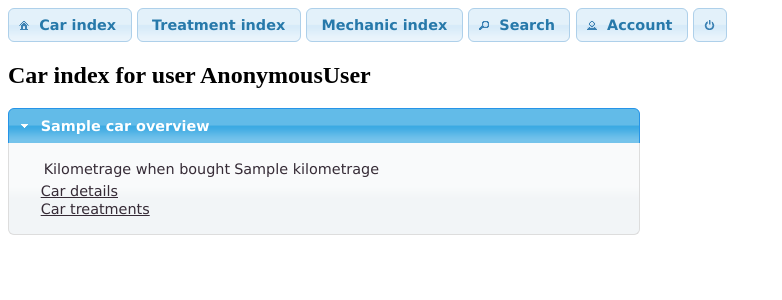
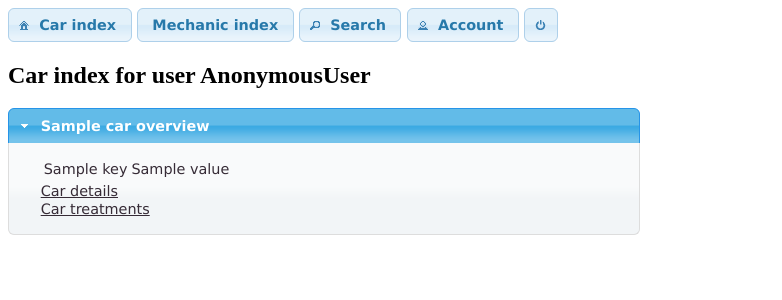
Before and after one commit to holandes22/carlog, a Django app: template src/carlog/static/templates/car/car_index.html in a window 1280 px wide. Shown: the top 300 px of the page, without its empty margins (0-782 px from the left). Run offline with Django 3.2, Linux system fonts and the light colour scheme; the template is opened without the code that fills it: most values are stand-ins (such as "Sample title", 1, 10 or a date in 2020).

Commit message:
-Improved the get_attrs method in entries models

```diff
--- a/src/carlog/static/templates/base.html
+++ b/src/carlog/static/templates/base.html
@@ -17,7 +17,6 @@
     <body>
     	<span id="navbar">
     		<a id='navbar_car_index' href='http://localhost:8000/carlog/car/index/'>Car index</a>
-    		<a id='navbar_treatment_index' href='http://localhost:8000/carlog/treatment/index/'>Treatment index</a>
     		<a id='navbar_mechanic_index' href='http://localhost:8000/carlog/mechanic/index/'>Mechanic index</a>
 			<button id="navbar_search">Search</button>
 			<button id="navbar_account">Account</button>
--- a/src/carlog/static/templates/car/car_index.html
+++ b/src/carlog/static/templates/car/car_index.html
@@ -11,10 +11,12 @@
 		</h3>
 		<div>
 			<table>
+				{% for key, value in car.get_model_attrs %}
 					<tr>
-						<td>Kilometrage when bought</td>
-						<td>{{ car.kilometrage }}</td>
+						<td>{{ key }}</td>
+						<td>{{ value }}</td>
 					</tr>
+				{% endfor %}
 			</table>
 			<a href='{{ car.get_absolute_url }}'>Car details</a><br>
 			<a href='{{ car.get_absolute_url }}/treatment/index'>Car treatments</a>
```
Also changed, not shown: src/carlog/entries/models.py (+6 -2 lines). Lines whose indentation alone changed are shown as unchanged.
